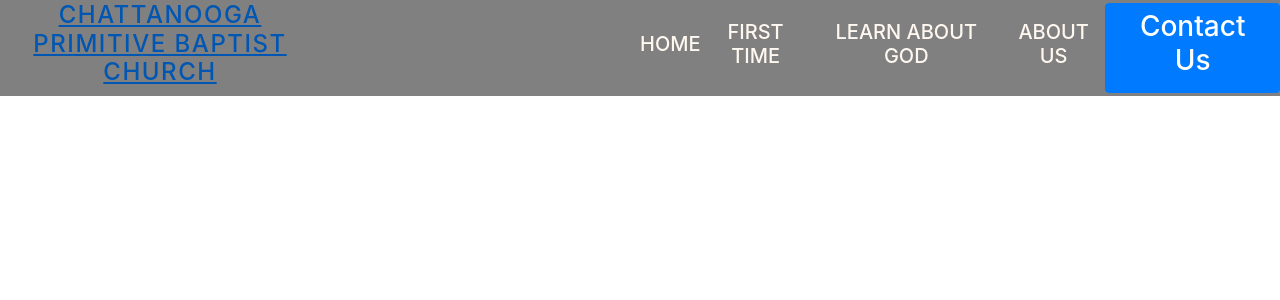
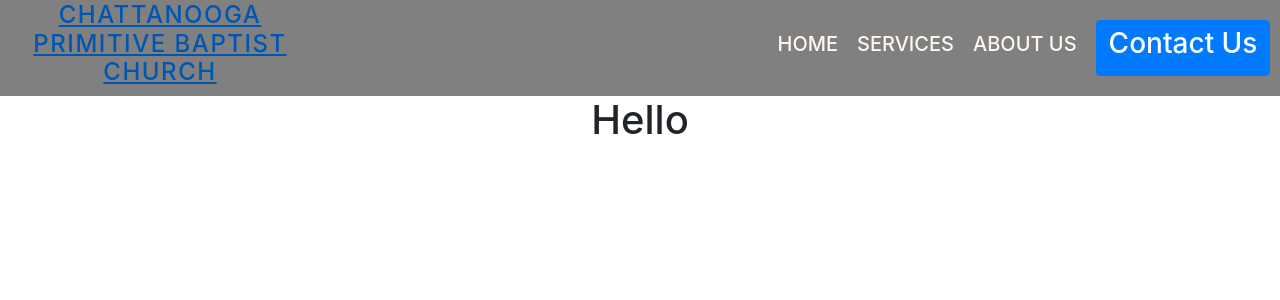
Before and after one commit to JackSkiles/C_v1, a React (Create React App) app: page /services in a window 1280 px wide. Shown: the top 300 px of the page. Built offline with nearby package versions, Linux system fonts and the light colour scheme; what react-google-maps would draw is missing.

Commit message:
servies added

```diff
--- a/src/App.js
+++ b/src/App.js
@@ -4,6 +4,7 @@ import './App.css';
 import { Route, Link, Switch, BrowserRouter as Router } from 'react-router-dom'
 import Header from './components/Header';
 import Home from './components/Home';
+import Services from './components/Services'
 
 function App() {
   return (
@@ -12,6 +13,7 @@ function App() {
         <Header />
         <Switch>
           <Route path="/" exact component={Home} />
+          <Route path="/services" exact component={Services} />
         </Switch>
       </Router>
     </div>
--- a/src/components/Header.jsx
+++ b/src/components/Header.jsx
@@ -9,8 +9,7 @@ export default function Header() {
             <div className="title"><Link className="link"><h1 className="header">Chattanooga Primitive Baptist Church</h1></Link></div>
             <div className="links">
                 <Link className="link"><h3 className="text">Home</h3></Link>
-                <Link className="link"><h3 className="text">First Time</h3></Link>
-                <Link className="link"><h3 className="text">Learn About God</h3></Link>
+                <Link to="/services" className="link"><h3 className="text">Services</h3></Link>
                 <Link className="link"><h3 className="text">About Us</h3></Link>
                 <Link className="link"><Button><h3>Contact Us</h3></Button></Link>
             </div>
--- /dev/null
+++ b/src/components/Services.jsx
@@ -0,0 +1,10 @@
+import React from 'react';
+
+
+export default function Services() {
+    return (
+        <div className="main">
+            <h1>Hello</h1>
+        </div>
+        )
+    }
--- a/src/components/head.css
+++ b/src/components/head.css
@@ -24,7 +24,7 @@
     display: flex;
     justify-content: space-around;
     align-items: center;
-    width: 50%;
+    width: 40%;
 
 }
 
```
